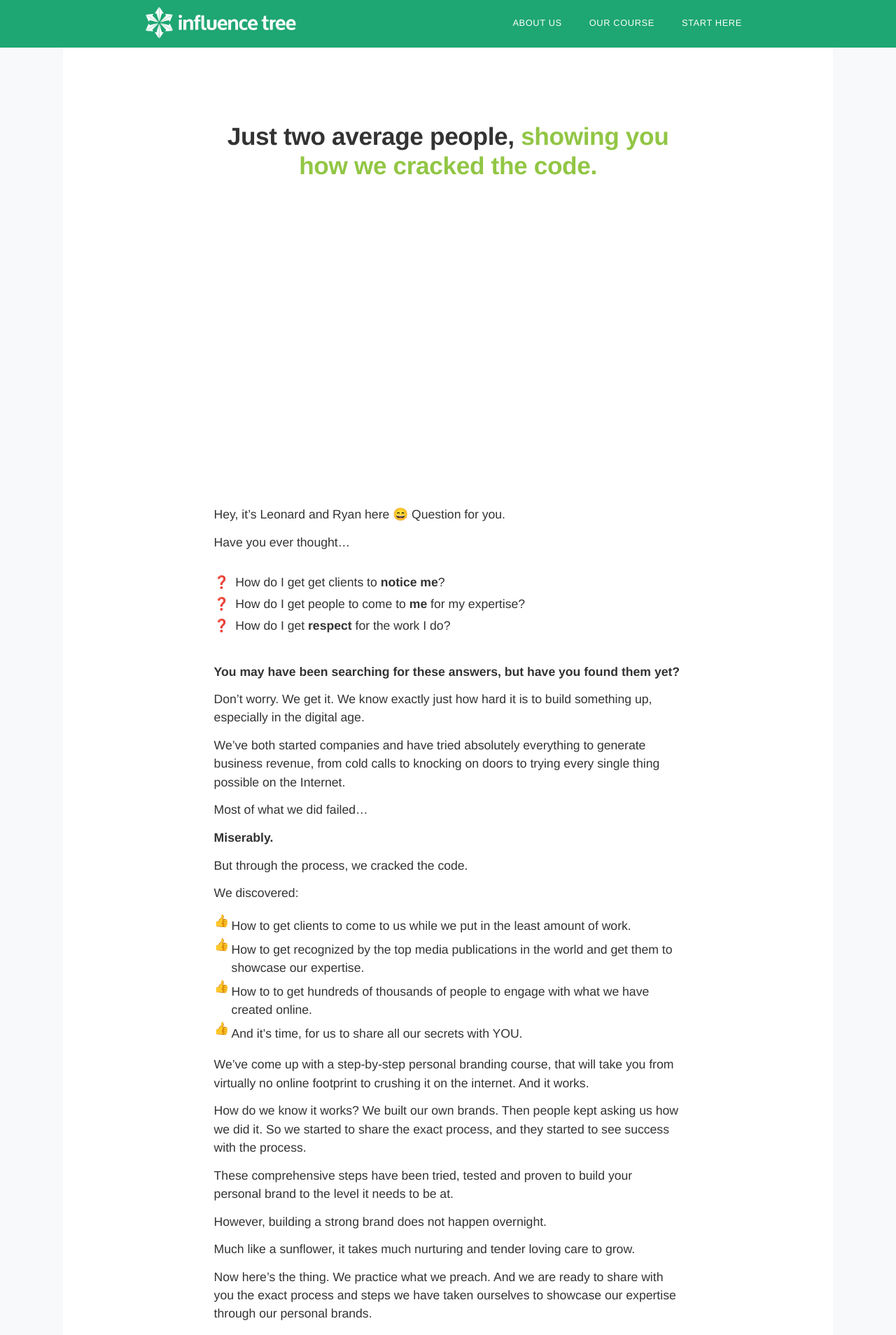
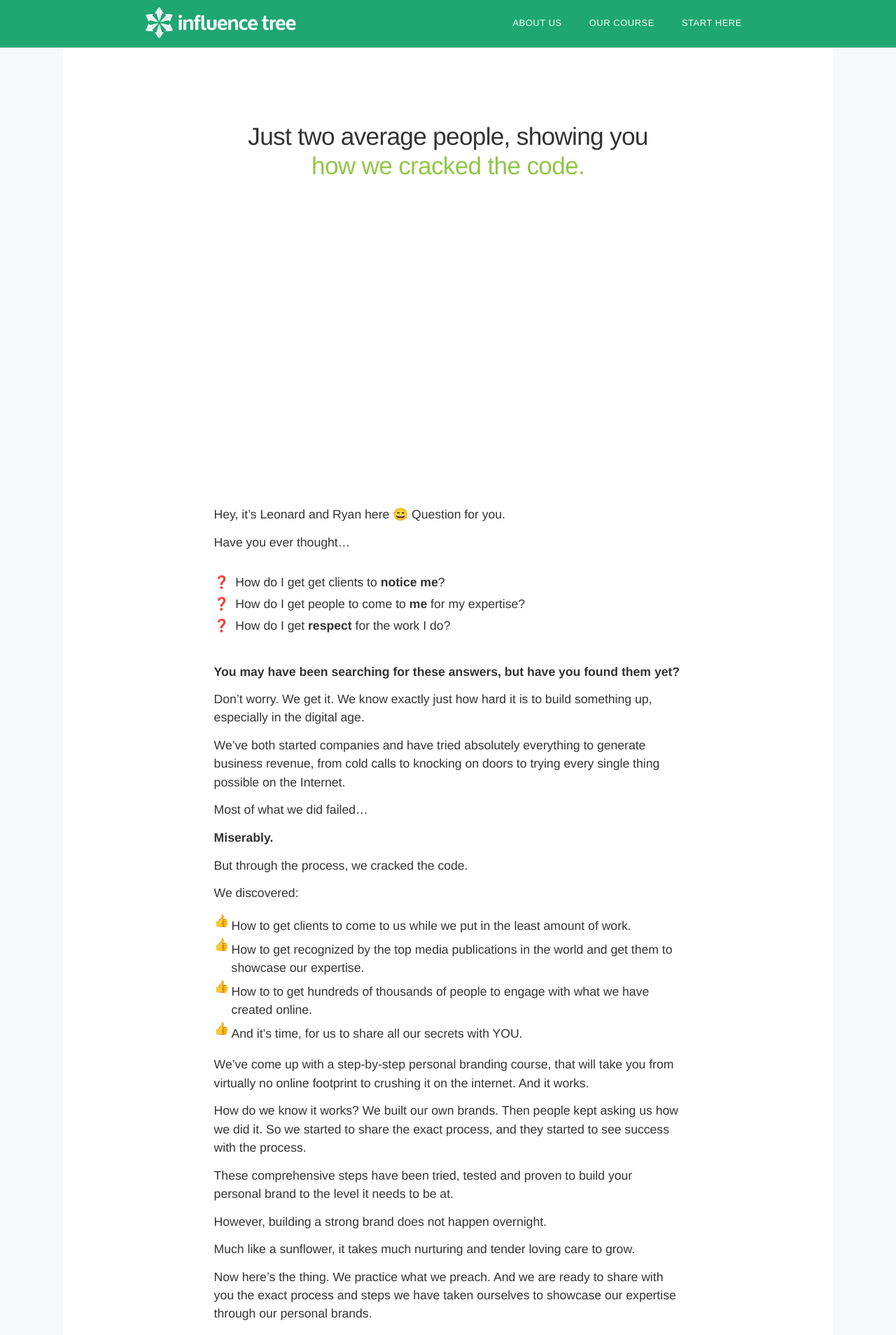
Before and after one commit to fairheadcreative/influencetree, a Jekyll site: the page built from about.html, in a window 1280 px wide. Shown: the top 1908 px of the page at 70% size. Built offline with Jekyll 4.4.1, drawn with Linux system fonts in a browser that asks for light colours; Markdown is read by kramdown in place of the engine named in the settings; a script that is not in the unit is left out.

Commit message:
Minor design updates

```diff
--- a/about.html
+++ b/about.html
@@ -9,7 +9,7 @@
 ---
 <section class="group single">
   <div class="container container-thin">
-    <h1 class="subheading">Just two average people, <span>showing you how we cracked the code.</span></h1>
+    <h1 class="subheading">Just two average people, showing you <span>how we cracked the code.</span></h1>
 
     <script src="//fast.wistia.com/embed/medias/4jp0qaeakr.jsonp" async></script><script src="//fast.wistia.com/assets/external/E-v1.js" async></script><div class="wistia_responsive_padding" style="padding:56.25% 0 0 0;position:relative;"><div class="wistia_responsive_wrapper" style="height:100%;left:0;position:absolute;top:0;width:100%;"><div class="wistia_embed wistia_async_4jp0qaeakr seo=false videoFoam=true" style="height:100%;width:100%">&nbsp;</div></div></div>
 
@@ -46,7 +46,7 @@
   </div>
 </section>
 
-<section class="closing group tight">
+<section class="closing group tight single">
   <div class="container">
     <h2 class="closing__title">No matter where you are, see how you <span>stand with your brand.</span></h2>
     <p class="closing__lead">Discover your Influence Score™:</p>
--- a/course.html
+++ b/course.html
@@ -136,7 +136,7 @@
   </div>
 </section>
 
-<section class="closing group tight">
+<section class="closing group tight single">
   <div class="container">
     <h2 class="closing__title">Why try to figure it all out alone? We've laid out the path to personal branding success.</h2>
     <a class="hero__cta button course-open" href="javascript:void(0);">Sounds ideal, how do I begin?</a>
--- a/css/screen.scss
+++ b/css/screen.scss
@@ -186,10 +186,23 @@
 }
 
 .closing.tight {
-  margin-top: -6em;
-  margin-bottom: -2em;
   position: relative;
   z-index: 2;
+	margin-top: -3em;
+	margin-bottom: 0;
+	position: relative;
+	z-index: 2;
+	background: #f8f9fa;
+	padding: 0;
+
+	.closing__title {
+		color: #556d73;
+		span { color: #556d73; }
+	}
+
+	.closing__lead {
+		color: #738f96;
+	}
 }
 
 .closing__title {
@@ -600,6 +613,11 @@
 h1.subheading {
   text-align: center;
   padding-bottom: 1em;
+	-webkit-font-smoothing: antialiased;
+	letter-spacing: -0.02em;
+	font-weight: 400;
+
+	span { display: inline-block; }
 }
 
 .subheading-meta {
@@ -631,6 +649,7 @@
 }
 
 .single h2 { padding-top: 2em; }
+.single .container-thin h2:first-child { padding-top: 0; }
 
 .single__lead {
   text-align: center;
@@ -665,7 +684,11 @@
 
   h1 {
     max-width: 15em;
-    margin: 0 auto 1em;
+    margin: 0 auto .6em;
+    font-weight: 400;
+    -webkit-font-smoothing: antialiased;
+    letter-spacing: -0.02em;
+    font-size: 2.2em;
 	}
 
   .hero__lead {
@@ -1170,7 +1193,7 @@
 }
 
 .page .hero__content_alt h1 {
-    max-width: 20em;
+	max-width: 20em;
 }
 
 .page .group .container {
```
